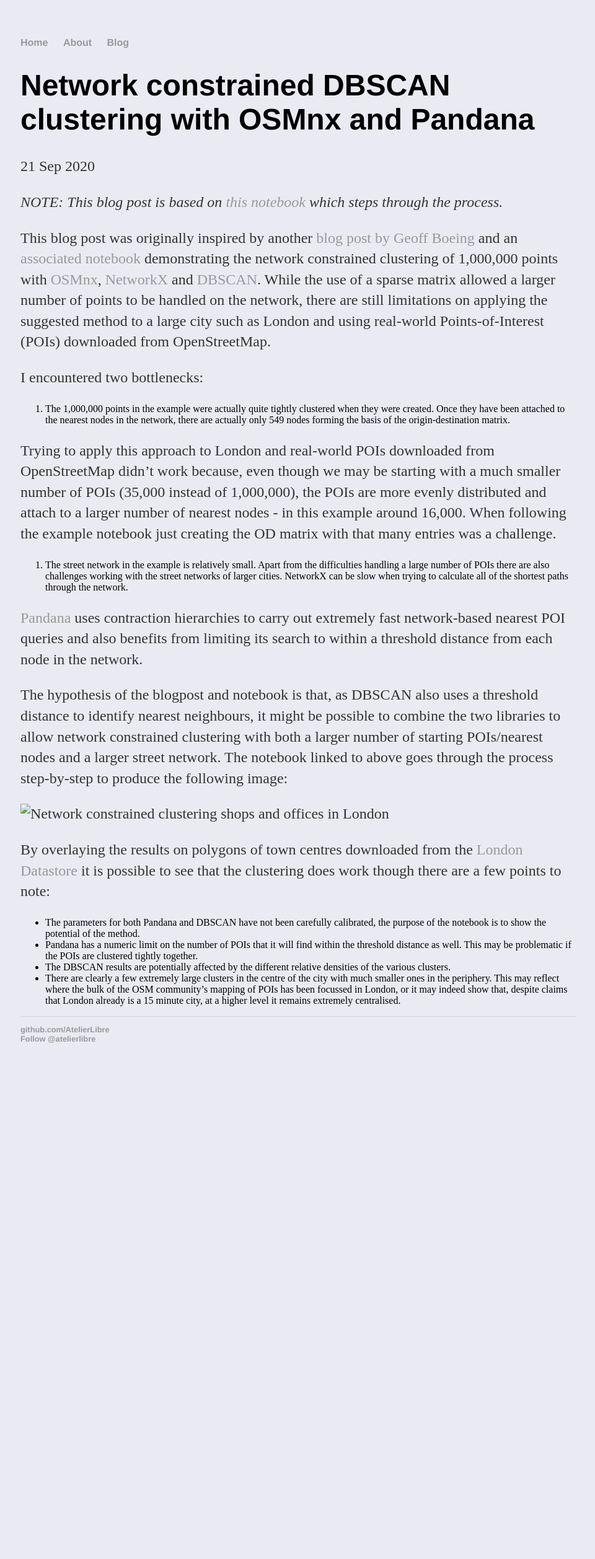
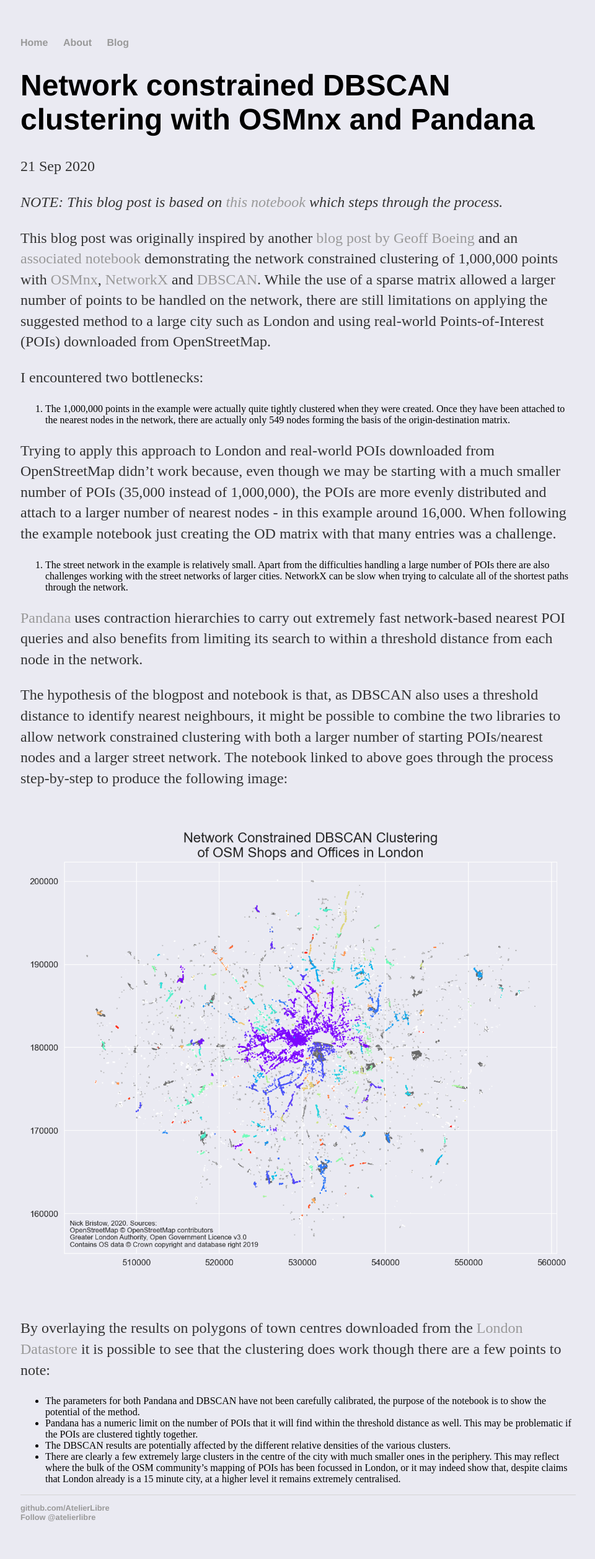
Before and after one commit to AtelierLibre/AtelierLibre.github.io, a Jekyll site: the page built from _posts/2020-09-21-Network_constrained_clustering.md, in a window 1280 px wide. Shown: the whole page at 62% size, without its empty margins (159-1119 px from the left). Built offline with Jekyll 4.4.1, drawn with Linux system fonts in a browser that asks for light colours; comment, search, counter and statistics services are not loaded; before the commit the page ends 1744 px from its top, so only the background shows below that.

Commit message:
correct image link

```diff
--- a/_posts/2020-09-21-Network_constrained_clustering.md
+++ b/_posts/2020-09-21-Network_constrained_clustering.md
@@ -20,7 +20,7 @@ Trying to apply this approach to London and real-world POIs downloaded from Open
 
 The hypothesis of the blogpost and notebook is that, as DBSCAN also uses a threshold distance to identify nearest neighbours, it might be possible to combine the two libraries to allow network constrained clustering with both a larger number of starting POIs/nearest nodes and a larger street network. The notebook linked to above goes through the process step-by-step to produce the following image:
 
-![Network constrained clustering shops and offices in London](images/London_network_constrained_clustering.png "Network constrained clustering shops and offices in London")
+![Network constrained clustering shops and offices in London](/images/London_network_constrained_clustering.png "Network constrained clustering shops and offices in London")
 
 By overlaying the results on polygons of town centres downloaded from the [London Datastore](https://data.london.gov.uk/) it is possible to see that the clustering does work though there are a few points to note:
 
```
